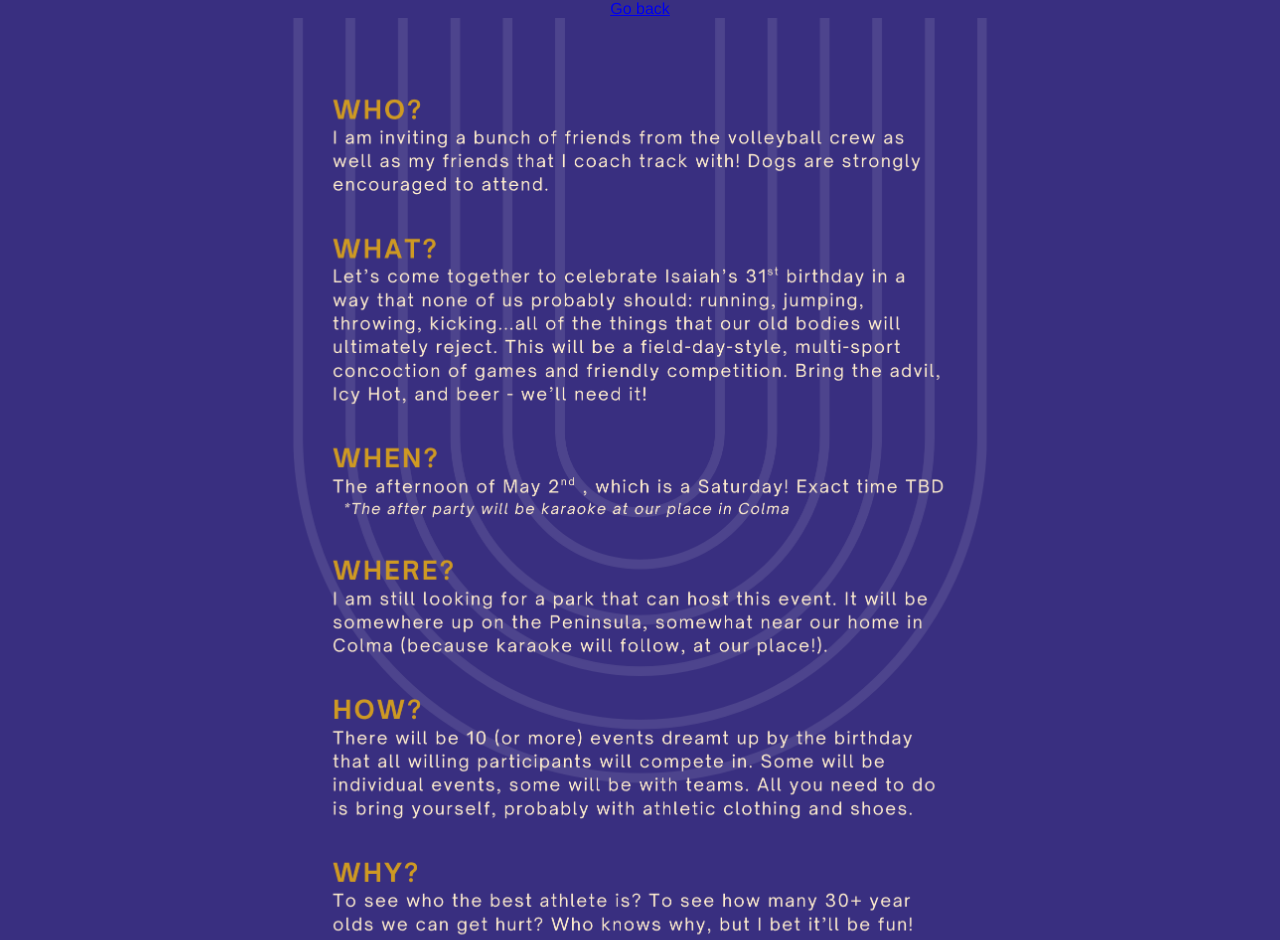
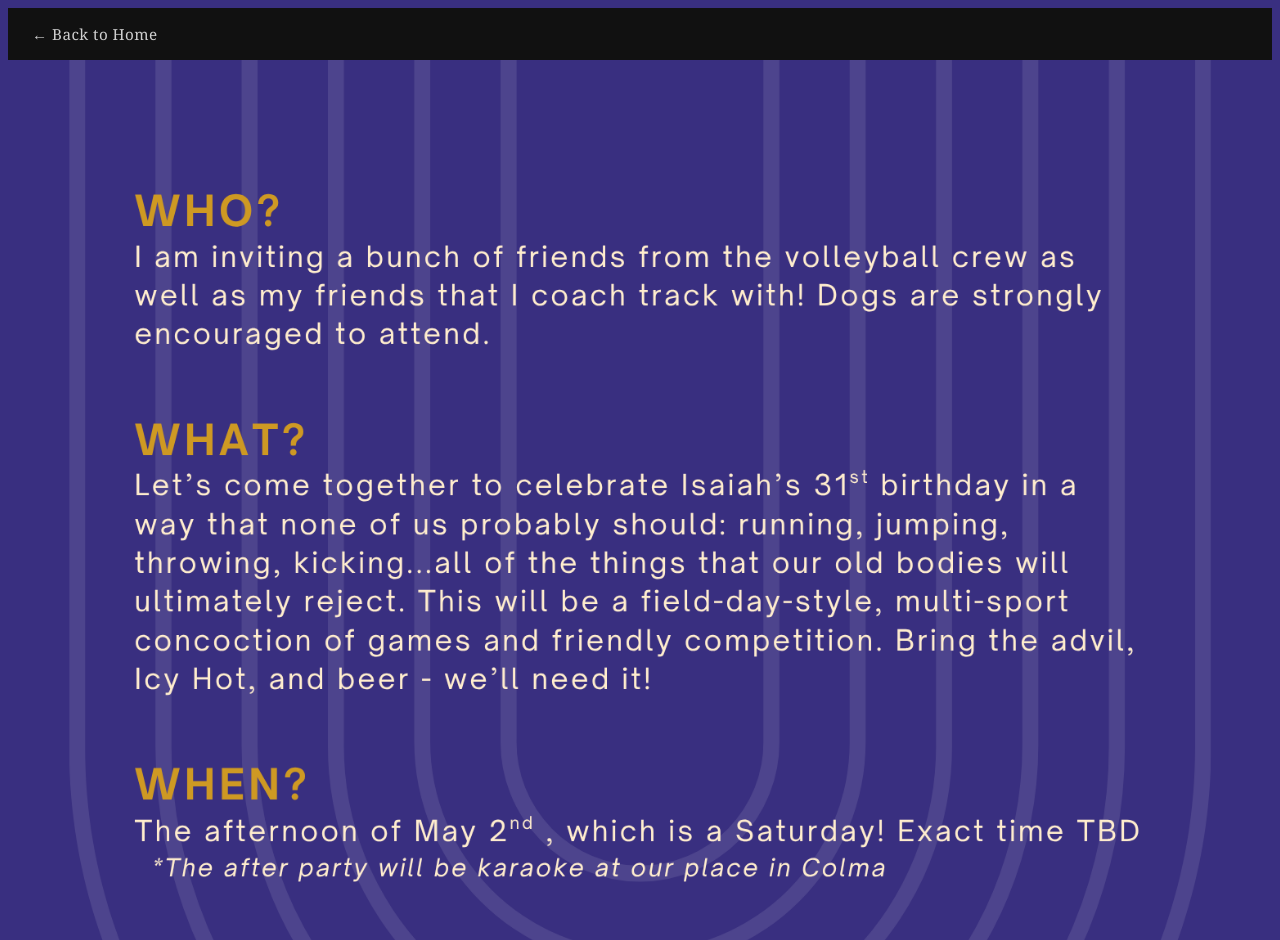
Before and after one commit to smithij5595/Party-Site, a plain HTML site: page details.html in a window 1280 px wide. Shown: the top 940 px of the page. Drawn offline with Linux system fonts and the light colour scheme.

Commit message:
refactoring

```diff
--- a/details.html
+++ b/details.html
@@ -8,9 +8,12 @@
   <link rel="icon" type="image/x-icon" href="/imgs/favicon.ico">
 </head>
 <body>
-  <div class="container">
-	<a href="/details.html">Go back</a>
-	<img src="/imgs/2.png">
+  <nav class="back-nav">
+    <a href="/index.html" class="back-link">← Back to Home</a>
+  </nav>
+  <main>
+    <img src="/imgs/2.png" alt="Details image" class="full-width-img" />
+  </main>
   </div>
 </body>
 </html>
--- a/styles.css
+++ b/styles.css
@@ -1,39 +1,41 @@
-* {
-  margin: 0;
-  padding: 0;
-  box-sizing: border-box;
+body {
+  background-color: #392f80;
 }
 
-body {
-  background-color: #392f80;
-  font-family: Helvetica, sans-serif;
-  color: rgb(211, 211, 211);
-  display: flex;
-  justify-content: center;
-  align-items: center;
+.full-width-img {
+  display: block;
+  width: 100%;
+  height: auto;
 }
 
-.container{
-	text-align: center;
+/* Home page — image link */
+.image-link {
+  display: block;
+  width: 100%;
+  cursor: pointer;
 }
 
-.container > img {
-	width: 100%;
+.image-link:hover .full-width-img {
+  opacity: 0.85;
+  transition: opacity 0.2s ease;
 }
 
-.container {
-	text-align: center;
-	width: 60%;
+/* Details page — back nav */
+.back-nav {
+  padding: 1rem 1.5rem;
+  background: #111;
 }
 
-@media (max-width: 450px) {
-	.container {
-		width: 90%;
-	}
+.back-link {
+  color: #fff;
+  text-decoration: none;
+  font-family: Georgia, serif;
+  font-size: 0.95rem;
+  letter-spacing: 0.03em;
+  opacity: 0.8;
+  transition: opacity 0.2s ease;
 }
 
-@media (max-width: 800px) {
-	.container {
-		width: 70%;
-	}
+.back-link:hover {
+  opacity: 1;
 }
```
Also changed, not shown: index.html (+5 -5 lines).
